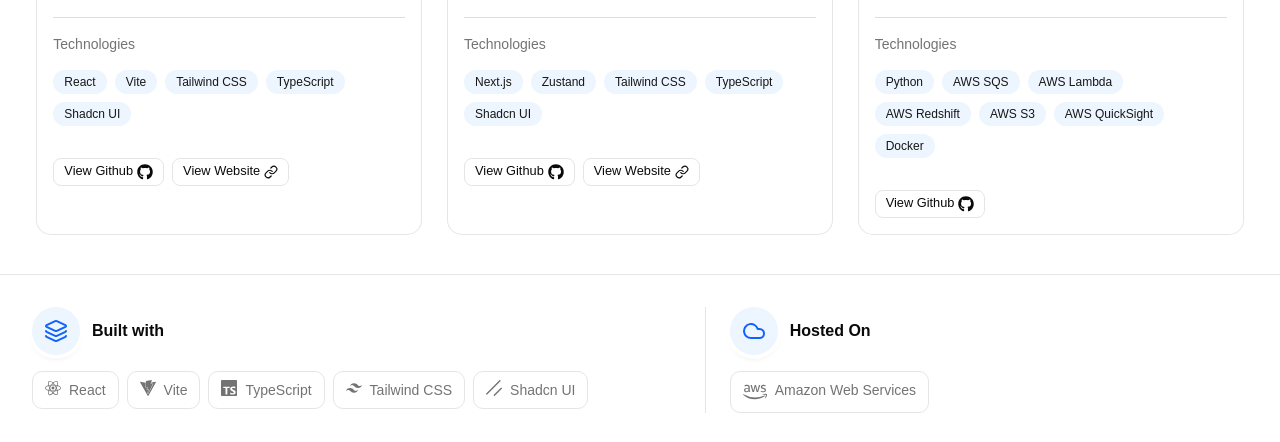
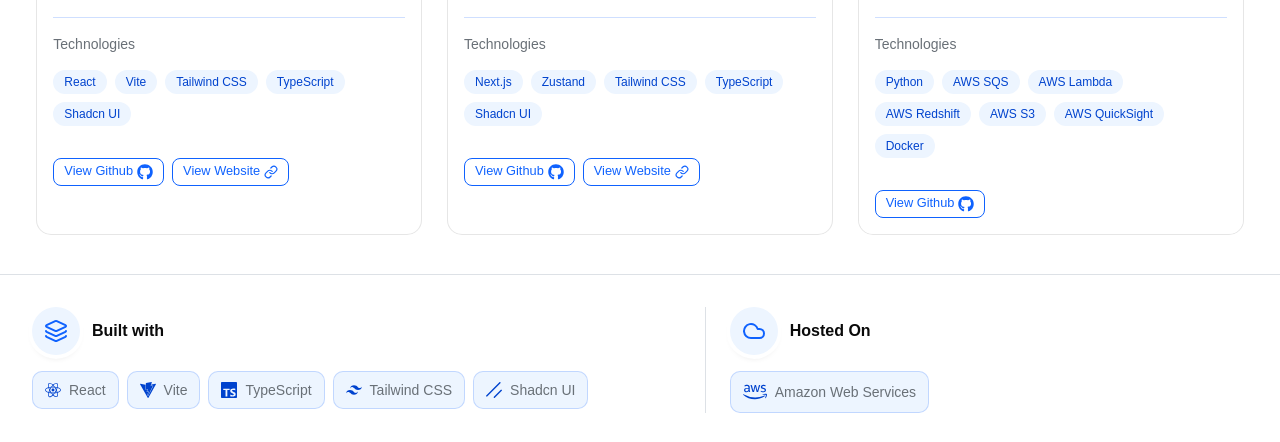
Before and after one commit to JoabFelton138/joab-portfolio, a React (Vite) app in the folder joab-portfolio/: page / in a window 1280 px wide. Shown: the part 1546-1988 px from the top of the page. Built offline with nearby package versions, Linux system fonts and the light colour scheme.

Commit message:
style: added theme to index, applied to buttons and their hover effect

```diff
--- a/joab-portfolio/src/components/Footer.tsx
+++ b/joab-portfolio/src/components/Footer.tsx
@@ -5,11 +5,11 @@
 
 export const Footer = () => {
 
-    const iconClass = "size-4 text-muted-foreground";
+    const iconClass = "size-4 text-icon-nested";
     const iconCircleClass = "size-12 shrink-0";
     const titleContainerClass = "flex items-center gap-3";
-    const titleIconClass = "size-6 text-[var(--icon-color)]";
-    const badgeClass = "inline-flexitems-center gap-2 rounded-lg border border-border bg-background px-3 py-2";
+    const titleIconClass = "size-6 text-icon";
+    const badgeClass = "inline-flex items-center gap-2 rounded-lg border border-border-accent bg-fill-soft px-3 py-2";
     const spanClass = "text-sm text-muted-foreground";
 
     const techStack = [
@@ -37,7 +37,7 @@
 
     const hostedBy = {
         name: "Amazon Web Services",
-        icon: <FaAws className="size-6 text-muted-foreground" />
+        icon: <FaAws className="size-6 text-icon-nested" />
     };
 
     return (
--- a/joab-portfolio/src/components/IconCircle.tsx
+++ b/joab-portfolio/src/components/IconCircle.tsx
@@ -7,7 +7,7 @@
 
 export const IconCircle = ({className, children} : IconCircleProps) => {
     return (
-        <div className={cn("flex items-center justify-center rounded-full bg-muted shadow-md ring-4 ring-background bg-[var(--icon-circle)]", className)}>
+        <div className={cn("flex items-center justify-center rounded-full bg-icon-circle shadow-md ring-4 ring-background", className)}>
             {children}
         </div>
     )
--- a/joab-portfolio/src/components/career-highlights-and-recommendation/CareerHighlightsCard.tsx
+++ b/joab-portfolio/src/components/career-highlights-and-recommendation/CareerHighlightsCard.tsx
@@ -4,7 +4,7 @@
 
 export const CareerHighlightsCard = () => {
 
-    const highlightClass = "size-5 text-[var(--icon-color)]";
+    const highlightClass = "size-5 text-icon-nested";
 
     const careerHighlights = [
         {
@@ -25,7 +25,7 @@
         <Card className="flex h-full flex-col justify-start p-6">
             <CardHeader className="grid grid-cols-[3rem_1fr] items-center gap-x-4 px-0 pb-0">
                 <IconCircle className="size-12 justify-self-center">
-                <Medal className="size-6 text-[var(--icon-color)]" />
+                <Medal className="size-6 text-icon" />
                 </IconCircle>
                 <CardTitle>Career Highlights</CardTitle>
             </CardHeader>
--- a/joab-portfolio/src/components/career-highlights-and-recommendation/RecommendationCard.tsx
+++ b/joab-portfolio/src/components/career-highlights-and-recommendation/RecommendationCard.tsx
@@ -12,12 +12,12 @@
         <Card className="flex h-full flex-col justify-start gap-0 p-6">
             <CardHeader className="flex flex-row items-center gap-4 px-0 pb-6">
                 <IconCircle className="size-12">
-                    <Quote className="size-6 text-[var(--icon-color)]" />
+                    <Quote className="size-6 text-icon" />
                 </IconCircle>
                 <CardTitle>LinkedIn Recommendation</CardTitle>
             </CardHeader>
             <CardContent className="px-0">
-                <div className="border-b border-[var(--border-color)] pb-6">
+                <div className="border-b border-border-accent pb-6">
                 <p className="text-sm italic leading-relaxed text-muted-foreground">
                     {recommendation}
                 </p>
--- a/joab-portfolio/src/components/projects/ProjectCard.tsx
+++ b/joab-portfolio/src/components/projects/ProjectCard.tsx
@@ -28,14 +28,14 @@
           {project.description}
         </CardDescription>
       </CardHeader>
-      <div className="border-t border-[var(--border-color)] mx-4"/>
+      <div className="border-t border-border-accent mx-4"/>
       <CardContent>
         <p className="text-sm text-muted-foreground mb-4">Technologies</p>
         <div className="flex flex-wrap gap-2">
             {project.technologies.map((tech) => (
                 <Badge
                     variant="secondary"
-                    className="h-6 px-2.5 text-xs font-medium bg-[#EDF5FF]"
+                    className="h-6 px-2.5 text-xs font-medium bg-fill-soft text-secondary-foreground"
                     key={tech}>
                         {tech}
                 </Badge>
@@ -43,7 +43,7 @@
         </div>
       </CardContent>
       <CardFooter className="bg-background border-none flex flex-row gap-2">
-        <Button asChild size="sm" variant="outline" className="hover:bg-[#CFE1FF]">
+        <Button asChild size="sm" variant="outline">
             <a href={project.github} target="_blank" rel="noopener noreferrer">
                 View Github
                 <FaGithub className="size-4" />
--- a/joab-portfolio/src/components/technical-skills/TechnicalSkillsCard.tsx
+++ b/joab-portfolio/src/components/technical-skills/TechnicalSkillsCard.tsx
@@ -4,13 +4,13 @@
 
 export const TechnicalSkillsCard = ({ name, skills }: { name: string, skills: string[] }) => {
 
-    const iconClass = "absolute left-1/2 top-0 flex size-16 -translate-x-1/2 -translate-y-1/2 bg-[#EDF5FF]";
+    const iconClass = "absolute left-1/2 top-0 flex size-16 -translate-x-1/2 -translate-y-1/2";
 
     return (
         <>
             <Card className="relative overflow-visible">
                 <IconCircle className={iconClass}>
-                    <Code className="size-8 text-[var(--icon-color)]" />
+                    <Code className="size-8 text-icon" />
                 </IconCircle>
 
                 <CardHeader className="pt-10 text-center">
@@ -19,7 +19,7 @@
                 <CardContent className="flex flex-col gap-2 px-6 pb-6">
                     {skills.map((skill) => (
                     <div key={skill} className="flex gap-2">
-                        <Check className="size-4 shrink-0 text-[var(--icon-color)]" />
+                        <Check className="size-4 shrink-0 text-icon-nested" />
                         <p className="text-sm text-muted-foreground">{skill}</p>
                     </div>
                     ))}
--- a/joab-portfolio/src/components/ui/button.tsx
+++ b/joab-portfolio/src/components/ui/button.tsx
@@ -11,7 +11,7 @@
       variant: {
         default: "bg-primary text-primary-foreground hover:bg-primary/80",
         outline:
-          "border-border bg-background hover:bg-muted hover:text-foreground aria-expanded:bg-muted aria-expanded:text-foreground dark:border-input dark:bg-input/30 dark:hover:bg-input/50",
+          "border-[var(--button-outline-border)] bg-background text-[var(--button-outline-fg)] hover:bg-[var(--button-outline-hover)] hover:border-[var(--button-outline-border-hover)] hover:text-[var(--button-outline-fg-hover)] aria-expanded:bg-[var(--button-outline-hover)] aria-expanded:text-[var(--button-outline-fg-hover)] dark:border-input dark:bg-input/30 dark:hover:bg-input/50",
         secondary:
           "bg-secondary text-secondary-foreground hover:bg-[color-mix(in_oklch,var(--secondary),var(--foreground)_5%)] aria-expanded:bg-secondary aria-expanded:text-secondary-foreground",
         ghost:
--- a/joab-portfolio/src/index.css
+++ b/joab-portfolio/src/index.css
@@ -39,6 +39,12 @@
     --color-card: var(--card);
     --color-foreground: var(--foreground);
     --color-background: var(--background);
+    --color-icon-circle: var(--icon-circle);
+    --color-icon: var(--icon-color);
+    --color-icon-nested: var(--icon-nested);
+    --color-border-accent: var(--border-color);
+    --color-fill-soft: var(--fill-soft);
+    --color-fill-hover: var(--fill-hover);
     --radius-sm: calc(var(--radius) * 0.6);
     --radius-md: calc(var(--radius) * 0.8);
     --radius-lg: var(--radius);
@@ -49,27 +55,52 @@
 }
 
 :root {
+    /* IBM Carbon blues */
+    --ibm-blue-10: #edf5ff;
+    --ibm-blue-20: #d0e2ff;
+    --ibm-blue-60: #0f62fe;
+    --ibm-blue-70: #0043ce;
+
     --background: oklch(1 0 0);
     --foreground: oklch(0.145 0 0);
     --card: oklch(1 0 0);
     --card-foreground: oklch(0.145 0 0);
     --popover: oklch(1 0 0);
     --popover-foreground: oklch(0.145 0 0);
-    --primary: oklch(0.205 0 0);
-    --primary-foreground: oklch(0.985 0 0);
-    --secondary: oklch(0.97 0 0);
-    --secondary-foreground: oklch(0.205 0 0);
-    --muted: oklch(0.97 0 0);
-    --muted-foreground: oklch(0.556 0 0);
-    --accent: oklch(0.97 0 0);
-    --accent-foreground: oklch(0.205 0 0);
+    --primary: var(--ibm-blue-60);
+    --primary-foreground: #ffffff;
+    --secondary: var(--ibm-blue-10);
+    --secondary-foreground: var(--ibm-blue-70);
+    --muted: #f2f4f8;
+    --muted-foreground: #697077;
+    --accent: var(--ibm-blue-10);
+    --accent-foreground: var(--ibm-blue-60);
     --destructive: oklch(0.577 0.245 27.325);
-    --border: oklch(0.922 0 0);
-    --input: oklch(0.922 0 0);
-    --ring: oklch(0.708 0 0);
-    --icon-circle: #EDF5FF;
-    --icon-color: #0F62FE;
-    --border-color: #0F62FE33;
+    --border: #dde1e6;
+    --input: #dde1e6;
+    --ring: var(--ibm-blue-60);
+
+    /* Soft fills — circles, badges, button hover */
+    --fill-soft: var(--ibm-blue-10);
+    --fill-hover: var(--ibm-blue-20);
+
+    /* Featured icons (IconCircle) */
+    --icon-circle: var(--ibm-blue-10);
+    --icon-color: var(--ibm-blue-60);
+
+    /* Nested / badge / inline icons — darker, quieter than featured */
+    --icon-nested: var(--ibm-blue-70);
+
+    /* Accent borders (dividers, subtle rules) */
+    --border-color: color-mix(in srgb, var(--ibm-blue-60) 20%, transparent);
+
+    /* Outline buttons */
+    --button-outline-border: var(--ibm-blue-60);
+    --button-outline-fg: var(--ibm-blue-60);
+    --button-outline-hover: var(--ibm-blue-10);
+    --button-outline-border-hover: var(--ibm-blue-70);
+    --button-outline-fg-hover: var(--ibm-blue-70);
+
     --chart-1: oklch(0.87 0 0);
     --chart-2: oklch(0.556 0 0);
     --chart-3: oklch(0.439 0 0);
@@ -78,12 +109,12 @@
     --radius: 0.625rem;
     --sidebar: oklch(0.985 0 0);
     --sidebar-foreground: oklch(0.145 0 0);
-    --sidebar-primary: oklch(0.205 0 0);
-    --sidebar-primary-foreground: oklch(0.985 0 0);
-    --sidebar-accent: oklch(0.97 0 0);
-    --sidebar-accent-foreground: oklch(0.205 0 0);
-    --sidebar-border: oklch(0.922 0 0);
-    --sidebar-ring: oklch(0.708 0 0);
+    --sidebar-primary: var(--ibm-blue-60);
+    --sidebar-primary-foreground: #ffffff;
+    --sidebar-accent: var(--ibm-blue-10);
+    --sidebar-accent-foreground: var(--ibm-blue-70);
+    --sidebar-border: #dde1e6;
+    --sidebar-ring: var(--ibm-blue-60);
 }
 
 .dark {
```
Also changed, not shown: joab-portfolio/src/components/Navbar.tsx (+5 -2 lines).
